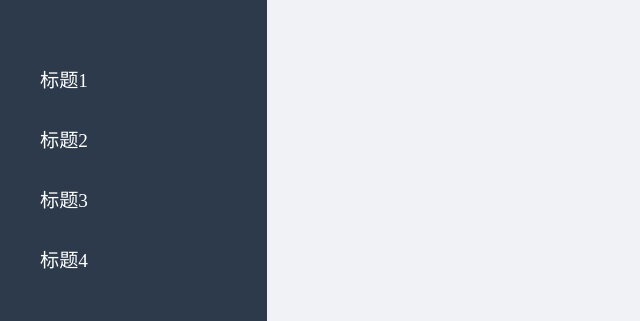
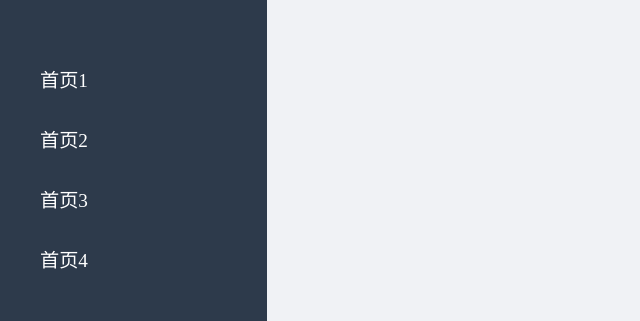
Before and after one commit to sunpu007/jerry-blog, a Nuxt app in the folder blog/: page / in a window 1280 px wide. Shown: the part 281-602 px from the top of the page, without its empty margins (0-640 px from the left). Built offline with nearby package versions, Linux system fonts and the light colour scheme; a small style sheet from the web is missing.

Commit message:
'完善'

```diff
--- a/blog/pages/index.vue
+++ b/blog/pages/index.vue
@@ -8,13 +8,13 @@
       </div>
       <h4 class="name">Jerry-全栈工程师</h4>
       <ul>
-        <li v-for="item in 4" :key="item" :title="`标题${item}`">
-          <nuxt-link to="">标题{{ item }}</nuxt-link>
+        <li v-for="item in 4" :key="item" :title="`首页${item}`">
+          <nuxt-link to="">首页{{ item }}</nuxt-link>
         </li>
       </ul>
       <div class="social-account">
         <el-divider>社交账号</el-divider>
-        <el-tooltip class="item" effect="dark" content="https://github.com/sunpu007" placement="top">
+        <el-tooltip class="item" effect="dark" content="GitHub: https://github.com/sunpu007" placement="top">
           <el-avatar size="small">
             <a href="https://github.com/sunpu007" target="_blank"><i class="iconfont icon-GitHub"/></a>
           </el-avatar>
@@ -24,7 +24,7 @@
             <i class="iconfont icon-QQ"/>
           </el-avatar>
         </el-tooltip>
-        <el-tooltip class="item" effect="dark" content="wechat: " placement="top">
+        <el-tooltip class="item" effect="dark" content="WeChat: " placement="top">
           <el-avatar size="small">
             <i class="iconfont icon-wechat"/>
           </el-avatar>
```
